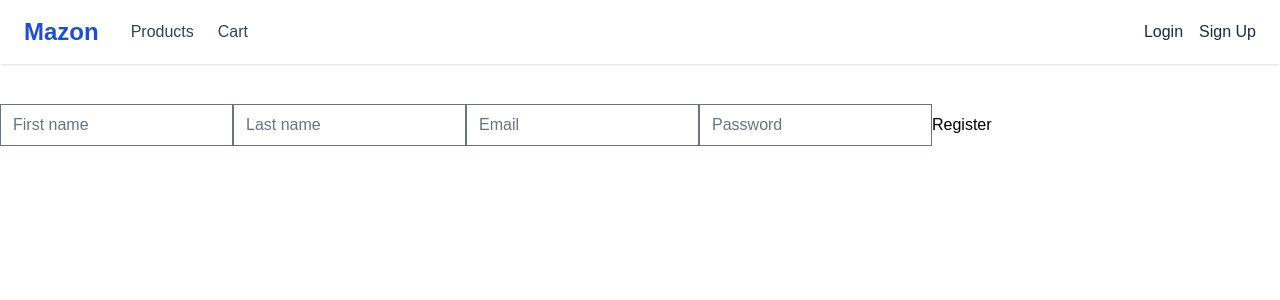
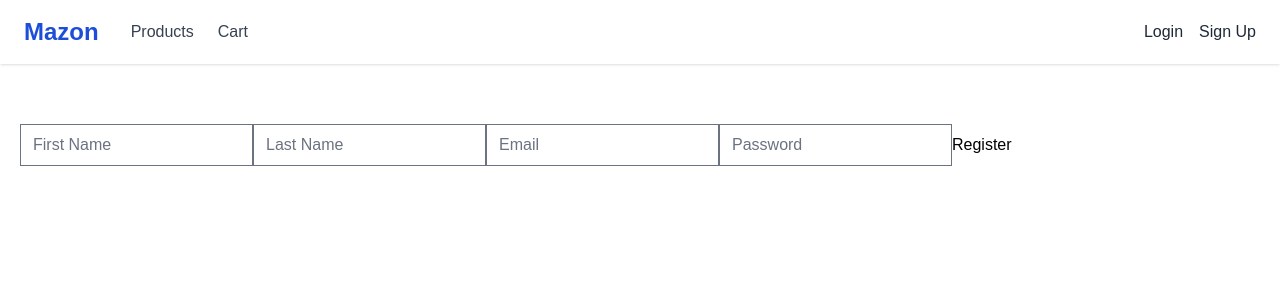
Before and after one commit to eugene-ls/amazon-clone-crypto-payment, a Next.js app in the folder frontend/: page /register in a window 1280 px wide. Shown: the top 300 px of the page. Built offline with nearby package versions, Linux system fonts and the light colour scheme.

Commit message:
uraaa registracija rabotaet

```diff
--- a/frontend/app/register/page.tsx
+++ b/frontend/app/register/page.tsx
@@ -2,60 +2,60 @@
 
 import axios from "axios";
 import { useState } from "react";
-import { authService } from "@/lib/services/auth";
 
 export default function RegisterPage() {
+  const [firstName, setFirstName] = useState("");
+  const [lastName, setLastName] = useState("");
   const [email, setEmail] = useState("");
   const [password, setPassword] = useState("");
-  const [firstName, setFirstName] = useState("");
-  const [lastName, setLastName] = useState("");
 
-  const handleSubmit = async (e: any) => {
+  const handleSubmit = async (e: React.FormEvent) => {
     e.preventDefault();
 
-    const data = {
-      email,
-      password,
-      firstName,
-      lastName,
-    };
+    try {
+      const res = await axios.post(
+        "http://localhost:3001/api/v1/auth/email/register",
+        {
+          firstName,
+          lastName,
+          email,
+          password,
+        }
+      );
 
-    const res = await axios.post(
-      "http://localhost:3001/api/v1/auth/email/register",
-      data
-    );
-
-    alert("Registered!");
+      alert("Registration successful!");
+      console.log(res.data);
+    } catch (err) {
+      console.error(err);
+      alert("Registration failed");
+    }
   };
 
   return (
-    <form onSubmit={handleSubmit}>
+    <form onSubmit={handleSubmit} style={{ padding: 20 }}>
       <input
-        type="text"
-        placeholder="First name"
         value={firstName}
         onChange={(e) => setFirstName(e.target.value)}
+        placeholder="First Name"
       />
 
       <input
-        type="text"
-        placeholder="Last name"
         value={lastName}
         onChange={(e) => setLastName(e.target.value)}
+        placeholder="Last Name"
       />
 
       <input
-        type="email"
-        placeholder="Email"
         value={email}
         onChange={(e) => setEmail(e.target.value)}
+        placeholder="Email"
       />
 
       <input
         type="password"
-        placeholder="Password"
         value={password}
         onChange={(e) => setPassword(e.target.value)}
+        placeholder="Password"
       />
 
       <button type="submit">Register</button>
```
